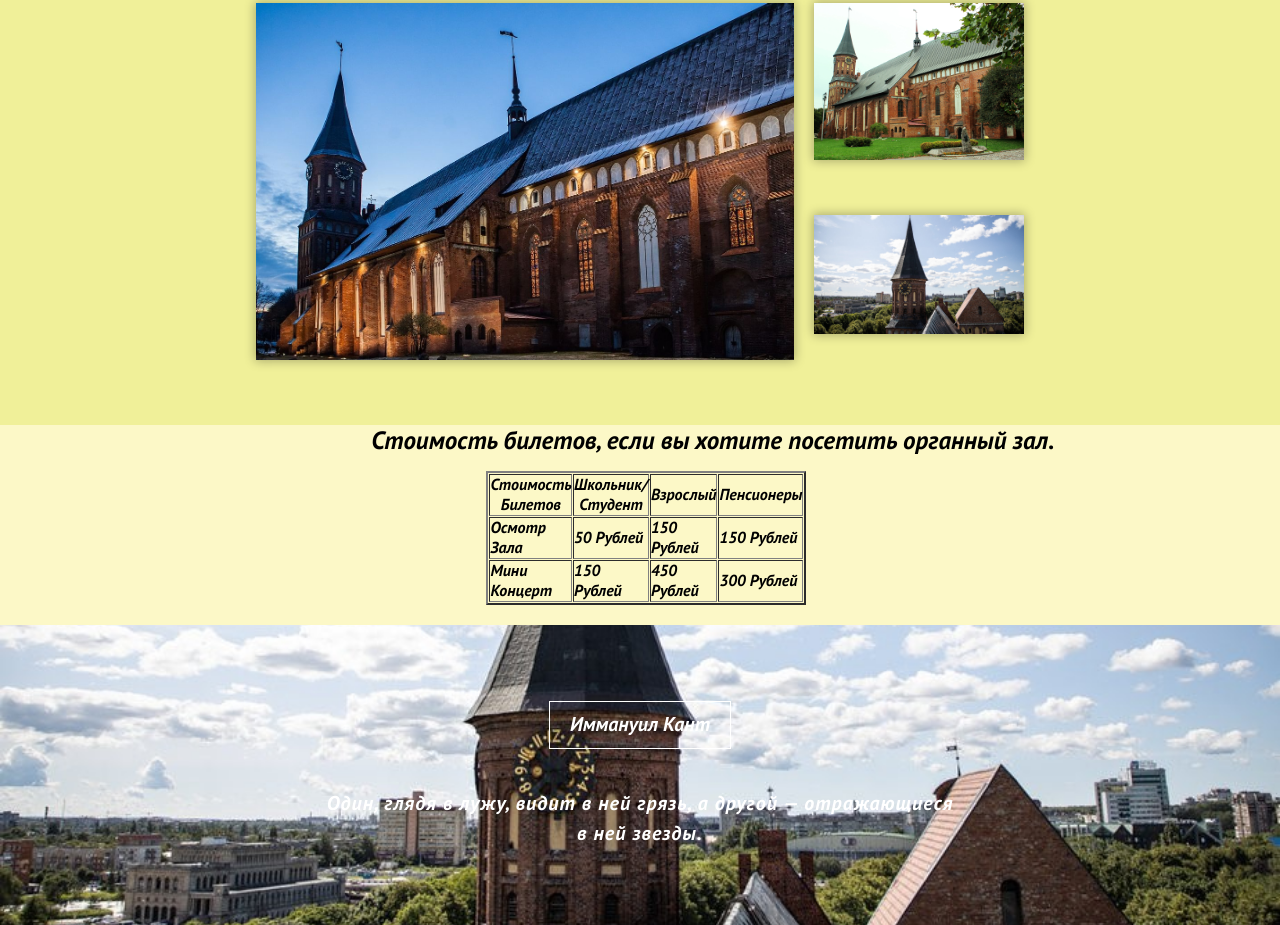
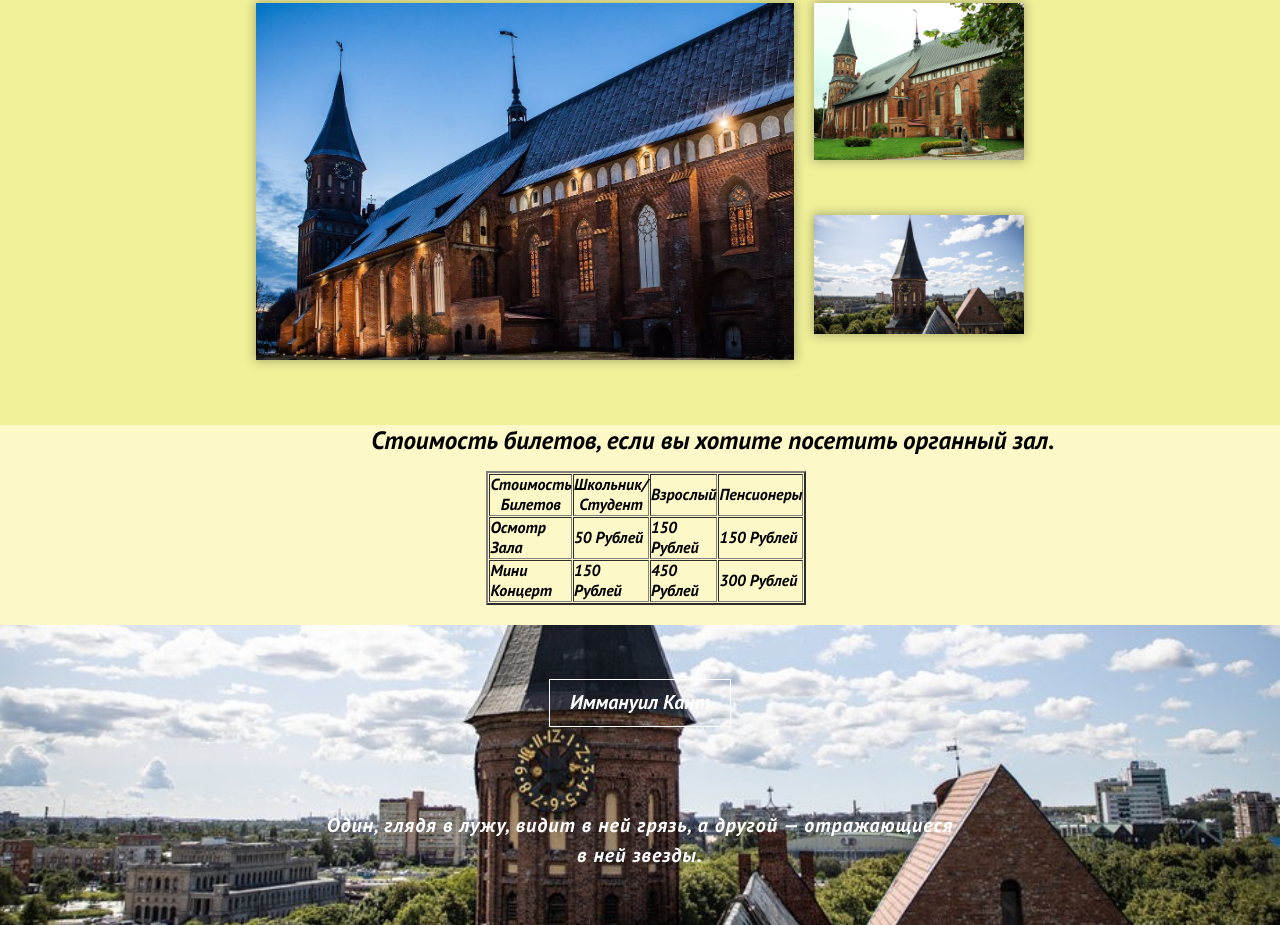
Before and after one commit to egtrdada/egtrdada.github.io, a plain HTML site: page index.html in a window 1280 px wide. Shown: the part 1175-2100 px from the top of the page. Drawn offline with Linux system fonts and the light colour scheme.

Commit message:
мой сайт

```diff
--- a/css/main.css
+++ b/css/main.css
@@ -180,4 +180,5 @@ img {
 	text-align: center;
 	line-height: 1.5;
 	letter-spacing: 1px;
+	margin-top: 7%;
 }
```
